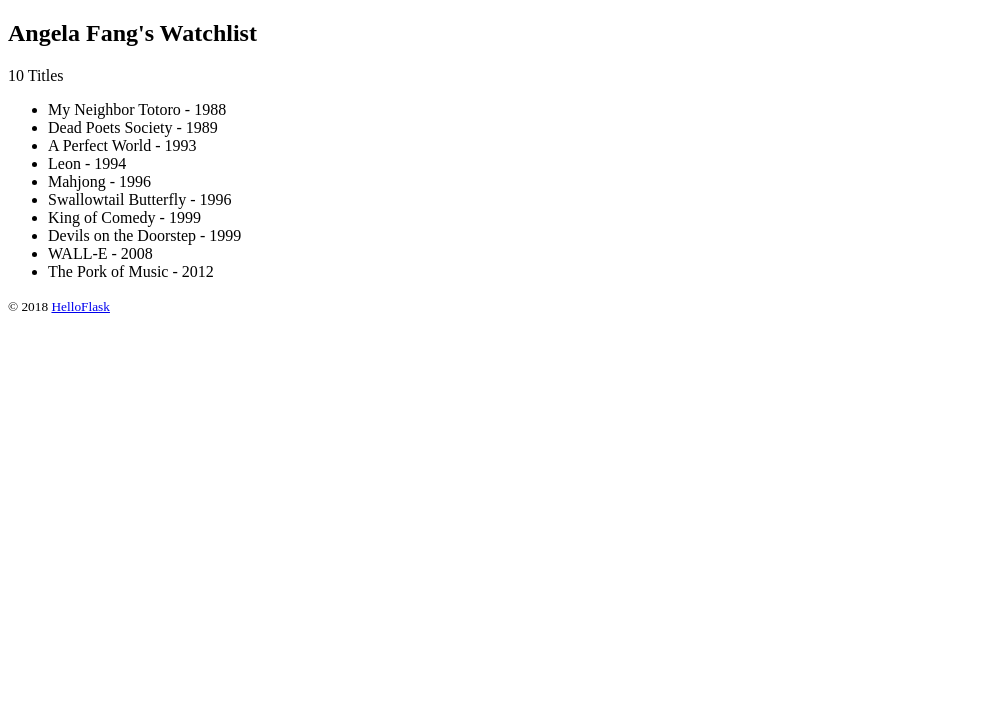
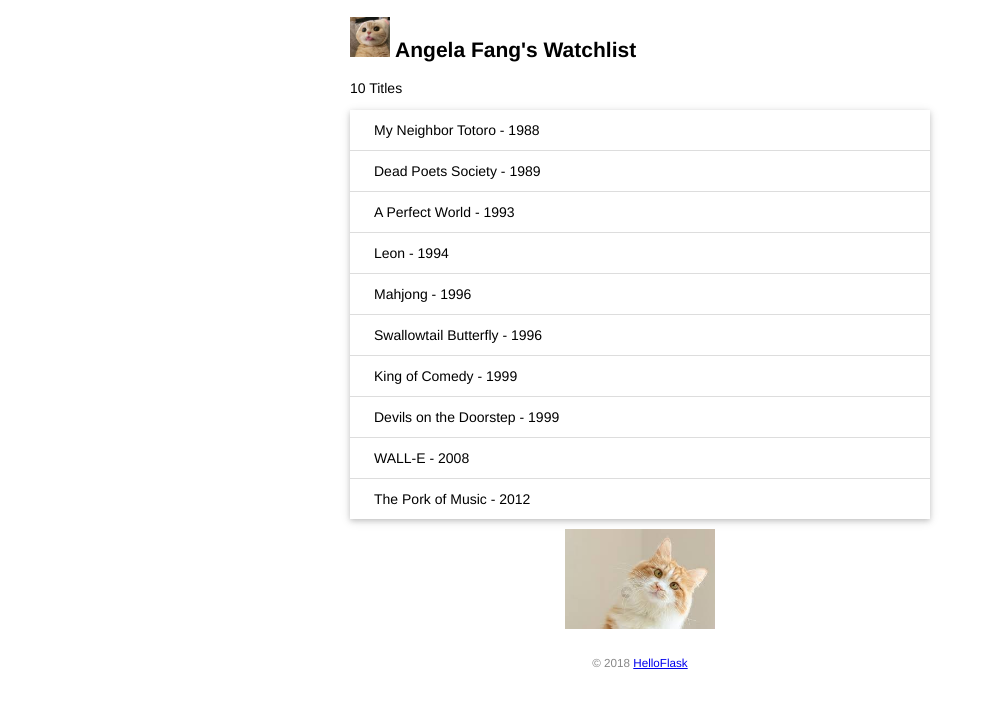
Before and after one commit to AngelaFangguyue/flask_test, a Flask app: page / in a window 1280 px wide. Shown: the top 708 px of the page, without its empty margins (0-988 px from the left). Run offline with Flask 2, Linux system fonts and the light colour scheme.

Commit message:
静态文件初尝试static

```diff
--- /dev/null
+++ b/static/style.css
@@ -0,0 +1,48 @@
+/* 页面整体 */
+body {
+    margin: auto;
+    max-width: 580px;
+    font-size: 14px;
+    font-family: Helvetica, Arial, sans-serif;
+}
+
+/* 页脚 */
+footer {
+    color: #888;
+    margin-top: 15px;
+    text-align: center;
+    padding: 10px;
+}
+
+/* 头像 */
+.avatar {
+    width: 40px;
+}
+
+/* 电影列表 */
+.movie-list {
+    list-style-type: none;
+    padding: 0;
+    margin-bottom: 10px;
+    box-shadow: 0 2px 5px 0 rgba(0, 0, 0, 0.16), 0 2px 10px 0 rgba(0, 0, 0, 0.12);
+}
+
+.movie-list li {
+    padding: 12px 24px;
+    border-bottom: 1px solid #ddd;
+}
+
+.movie-list li:last-child {
+    border-bottom:none;
+}
+
+.movie-list li:hover {
+    background-color: #f8f9fa;
+}
+
+/* 龙猫图片 */
+.totoro {
+    display: block;
+    margin: 0 auto;
+    height: 100px;
+}
--- a/templates/index.html
+++ b/templates/index.html
@@ -2,19 +2,26 @@
 <html lang="en">
 <head>
     <meta charset="utf-8">
+    <link rel="icon" href="{{ url_for('static', filename='icon.jpg') }}">
     <title>{{ name }}'s Watchlist</title>
+    <link rel="stylesheet" href="{{ url_for('static', filename='style.css') }}" type="text/css">
 </head>
 <body>
-    <h2>{{ name }}'s Watchlist</h2>
+    <h2>
+        <img class="avatar" alt="cat2" src="{{ url_for('static', filename='images/cat2.jpg') }}">
+    {{ name }}'s Watchlist</h2>
     {# 使用 length 过滤器获取 movies 变量的长度 #}
     <p>{{ movies|length }} Titles</p>
-    <ul>
+    <ul class="movie-list">
         {% for movie in movies %}  {# 迭代 movies 变量 #}
         <li>{{ movie.title }} - {{ movie.year }}</li>  {# 等同于 movie['title'] #}
         {% endfor %}  {# 使用 endfor 标签结束 for 语句 #}
     </ul>
+    <img class="totoro" alt="cat1" src="{{ url_for('static', filename='images/cat1.jpg') }}">
+    <!-- <img src="{{ url_for('static', filename='foo.jpg') }}"> -->
     <footer>
         <small>&copy; 2018 <a href="http://helloflask.com/tutorial">HelloFlask</a></small>
+
     </footer>
 </body>
 </html>
```
Also changed, not shown: static/foo.jpg (added), static/icon.jpg (added), static/images/cat1.jpg (added), static/images/cat2.jpg (added).
